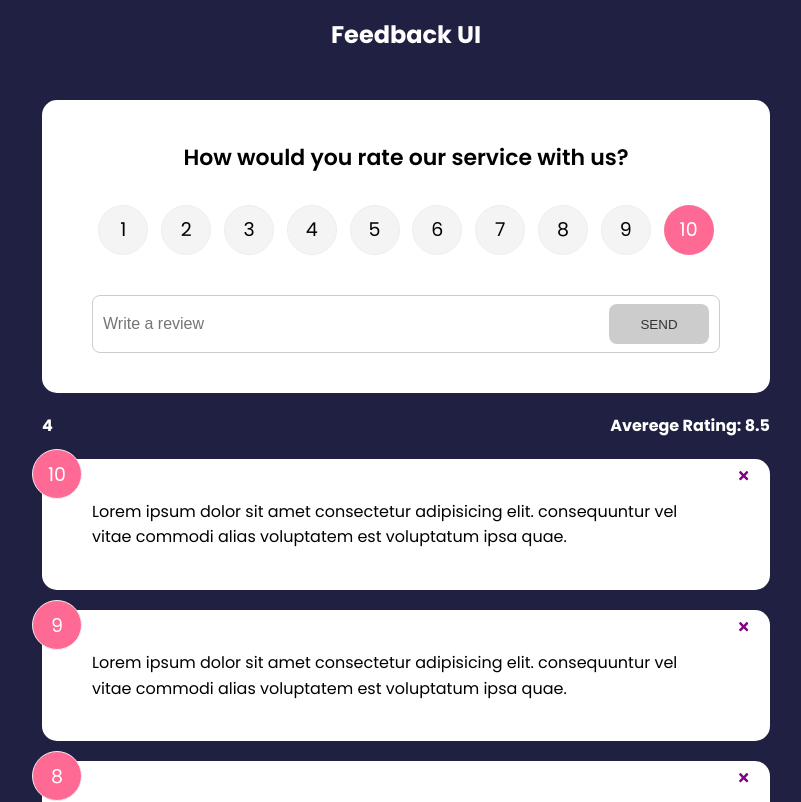
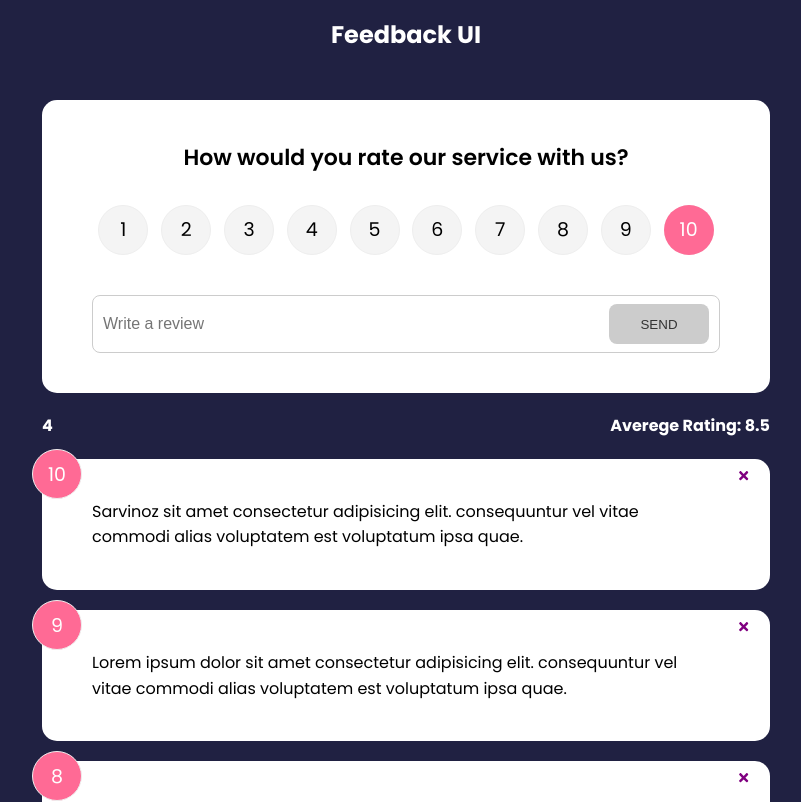
Before and after one commit to bmmukhridin/React-Course, a React (Create React App) app: page / in a window 1280 px wide. Shown: the top 802 px of the page, without its empty margins (234-1035 px from the left). Built offline with nearby package versions, Linux system fonts and the light colour scheme.

Commit message:
adding-feedback

```diff
--- a/componets/RatingSelect.jsx
+++ b/componets/RatingSelect.jsx
@@ -1,11 +1,11 @@
-import { func } from "prop-types";
 import { useState } from "react";
 
-function Rating() {
+function Rating({ select }) {
   const [selected, setSelect] = useState(10);
 
   const handleChange = function (e) {
-    setSelect(+e.curentTarget.value);
+    setSelect(+e.currentTarget.value);
+    select(+e.currentTarget.value);
   };
 
   return (
--- a/componets/Shared/FeedbackForm.jsx
+++ b/componets/Shared/FeedbackForm.jsx
@@ -7,6 +7,7 @@ function FeedbackForm() {
   const [text, setText] = useState("");
   const [btnDisabled, setbtnDisabled] = useState(true);
   const [message, setMessage] = useState("");
+  const [rating, setRating] = useState(10);
 
   const handleTextChange = function (e) {
     if (text === "") {
@@ -26,7 +27,7 @@ function FeedbackForm() {
     <Card>
       <form>
         <h2>How would you rate our service with us?</h2>
-        <Rating />
+        <Rating select={(rating) => setRating(rating)} />
         <div className="input-group">
           <input
             onChange={handleTextChange}
--- a/componets/feedbackData.js
+++ b/componets/feedbackData.js
@@ -3,7 +3,7 @@ const FeedbackData = [
     id: 1,
     rating: 10,
     text:
-      "Lorem ipsum dolor sit amet consectetur adipisicing elit. consequuntur vel vitae commodi alias voluptatem est voluptatum ipsa quae."
+      "Sarvinoz sit amet consectetur adipisicing elit. consequuntur vel vitae commodi alias voluptatem est voluptatum ipsa quae."
   },
   {
     id: 2,
```
